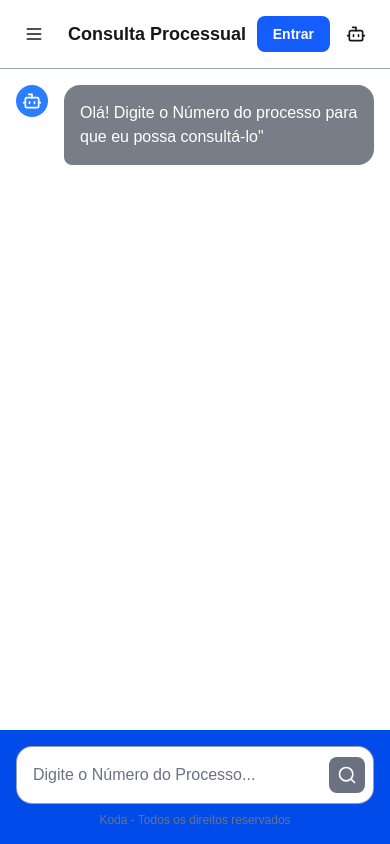
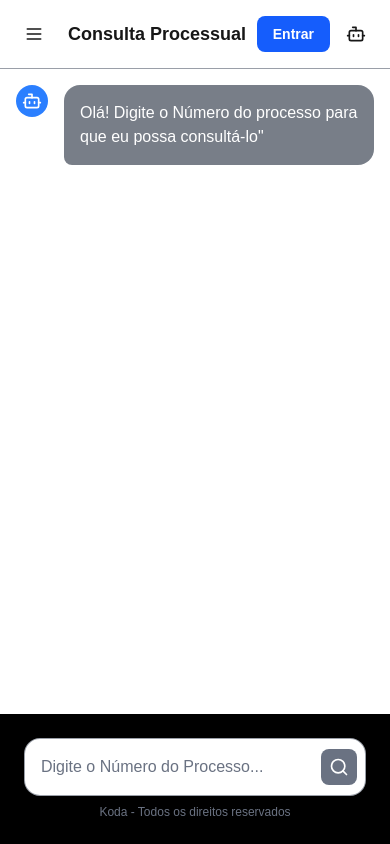
Before and after one commit to MatheusT23/consulta-processual-app, a Next.js app: page / in a window 390 px wide. Built offline with nearby package versions, Linux system fonts and the light colour scheme.

Commit message:
Atualizações na index barra de busca

```diff
--- a/pages/index.tsx
+++ b/pages/index.tsx
@@ -137,8 +137,9 @@ export default function App() {
         </div>
       </main>
 
-      {/* Message Input Footer */}
-      <footer className="w-full p-4 md:p-6 flex-shrink-0 bg-[#014bea] text-white">
+      {/* Message Input Footer #014bea */}
+
+      <footer className="w-full p-6 md:p-6 flex-shrink-0 bg-[#000]">
         <div className="max-w-3xl mx-auto">
            {/* Action Buttons */}
           {/*<div className="flex items-center gap-2 mb-2">
@@ -162,13 +163,13 @@ export default function App() {
               style={{ maxHeight: '150px' }}
             />
             <div className="flex items-center">
-              <button className="p-2 rounded-lg hover:bg-gray-600/50 transition-colors">
+              {/*<button className="p-2 rounded-lg hover:bg-gray-600/50 transition-colors">
                 <Mic size={20} />
-              </button>
+              </button>*/}
               <button
                 onClick={handleSendMessage}
                 disabled={!inputValue.trim() || isLoading}
-                className="p-2 rounded-lg bg-blue-600 disabled:bg-gray-500 hover:bg-blue-700 transition-colors disabled:cursor-not-allowed"
+                className="p-2 rounded-lg bg-black text-[#daa520] disabled:bg-gray-500 disabled:text-white hover:bg-blue-700 transition-colors disabled:cursor-not-allowed"
               >
                 <Search size={20} />
               </button>
```
